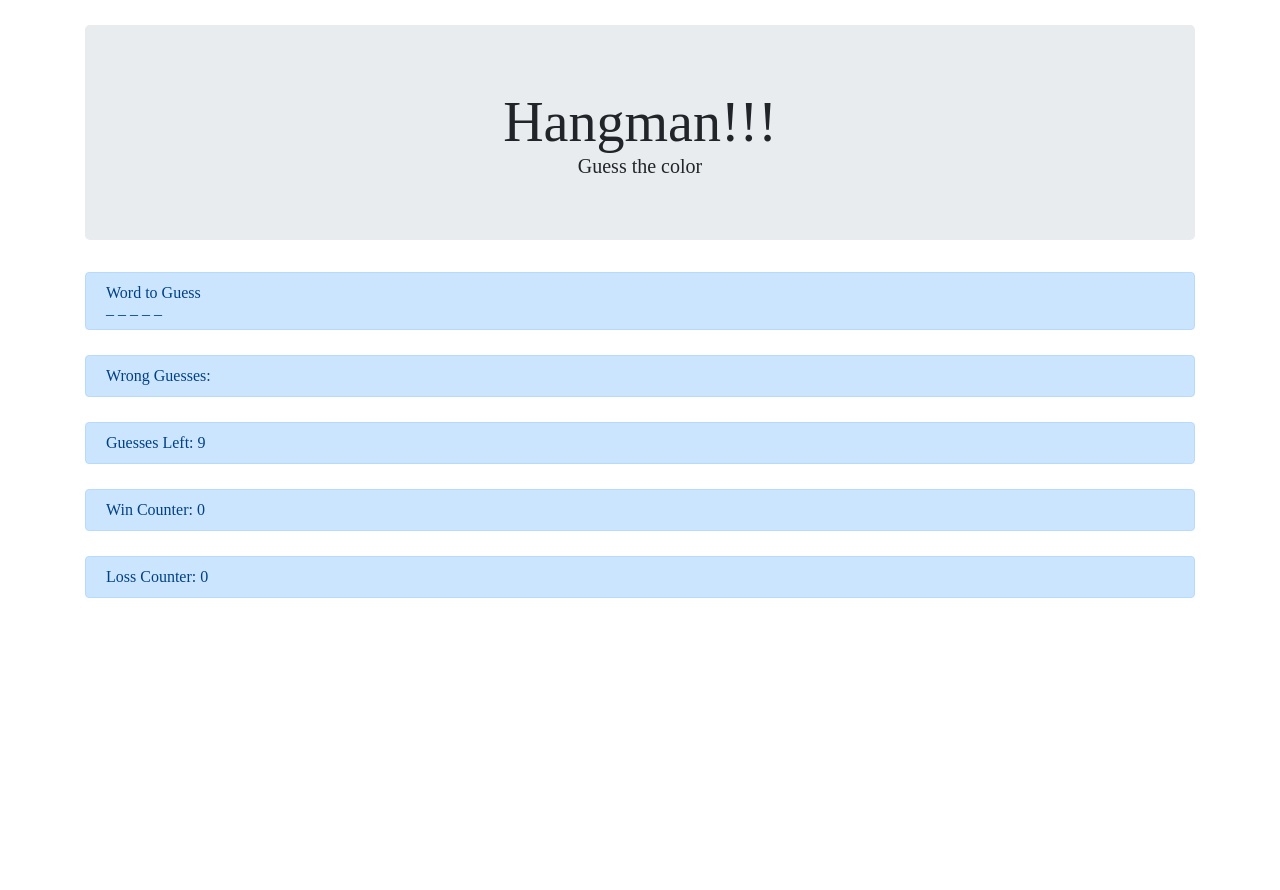
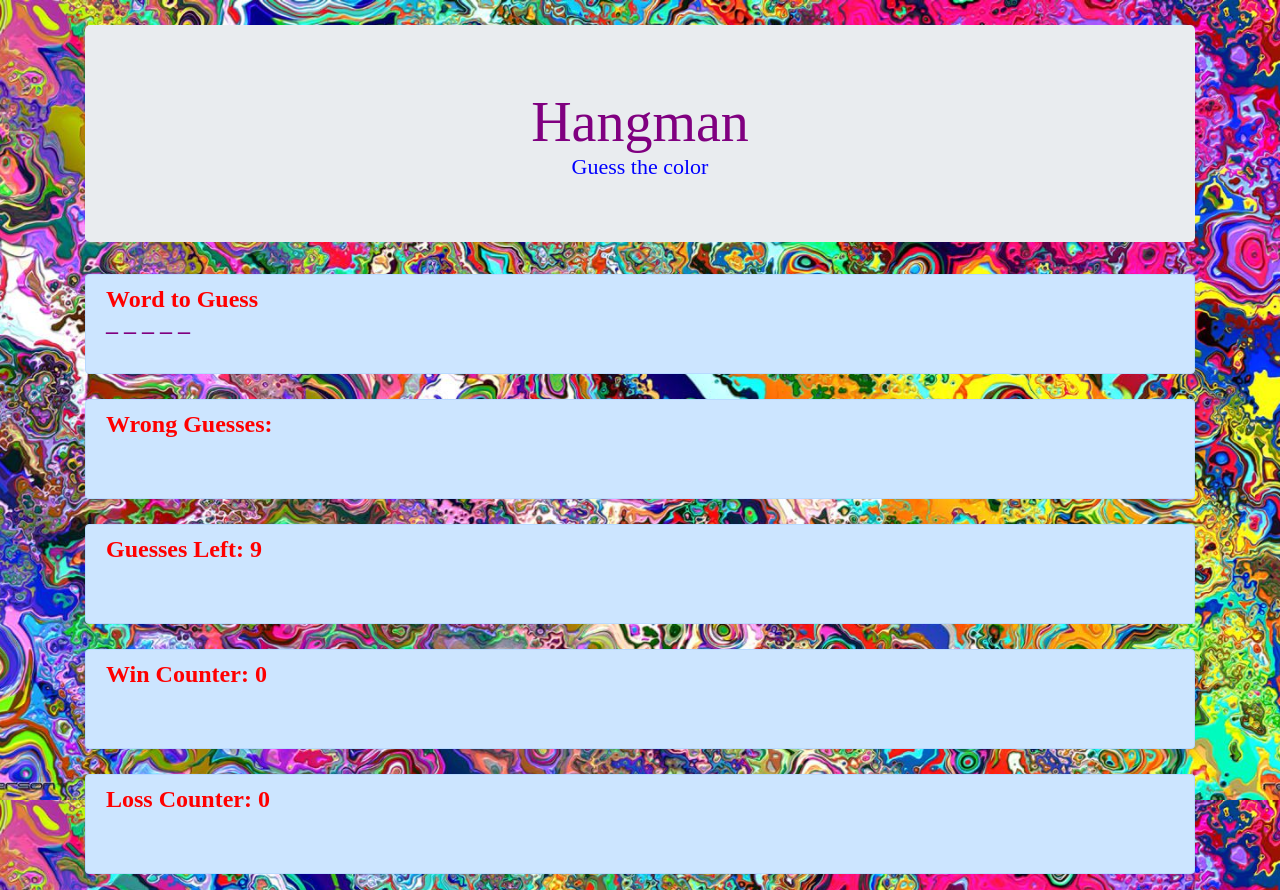
Before and after one commit to zuk881/Word-Guess-Game, a plain HTML site: page index.html in a window 1280 px wide. Before the commit the page ends 800 px from the top, so only its background shows below. Drawn offline with nearby package versions, Linux system fonts and the light colour scheme.

Commit message:
finished game, added styling

```diff
--- a/assets/css/style.css
+++ b/assets/css/style.css
@@ -1,3 +1,29 @@
+
+body {
+    background: url("../images/word-1.jpg") no-repeat center center fixed;
+    -webkit-background-size: cover;
+    -moz-background-size: cover;
+    -o-background-size: cover;
+    background-size: cover;
+  }
+
 div {
     margin-top: 25px;
 }
+
+.alert {
+    height: 100px;
+    font-size: 24px;
+    color: red;
+    font-weight: bolder;
+}
+
+.lead {
+    font-size: 22px;
+    color: blue;
+}
+
+h1 {
+    color: purple;
+    font-weight: bold;
+}
--- a/assets/javascript/game.js
+++ b/assets/javascript/game.js
@@ -14,6 +14,7 @@ var guessesLeft = 9;
 // Functions ======================================================================================
 function startGame() {
 
+    // random word selector
     selectedWord = wordOptions[Math.floor(Math.random() * wordOptions.length)];
     lettersInWord = selectedWord.split("");
     numBlanks = lettersInWord.length;
--- a/index.html
+++ b/index.html
@@ -15,7 +15,7 @@
     <div class="container">
 
         <div class="jumbotron">
-            <h1 class="display-4 text-center">Hangman!!!</h1>
+            <h1 class="display-4 text-center">Hangman</h1>
             <p class="lead text-center">Guess the color</p>
         </div>
 
```
Also changed, not shown: assets/images/word-1.jpg (added).
